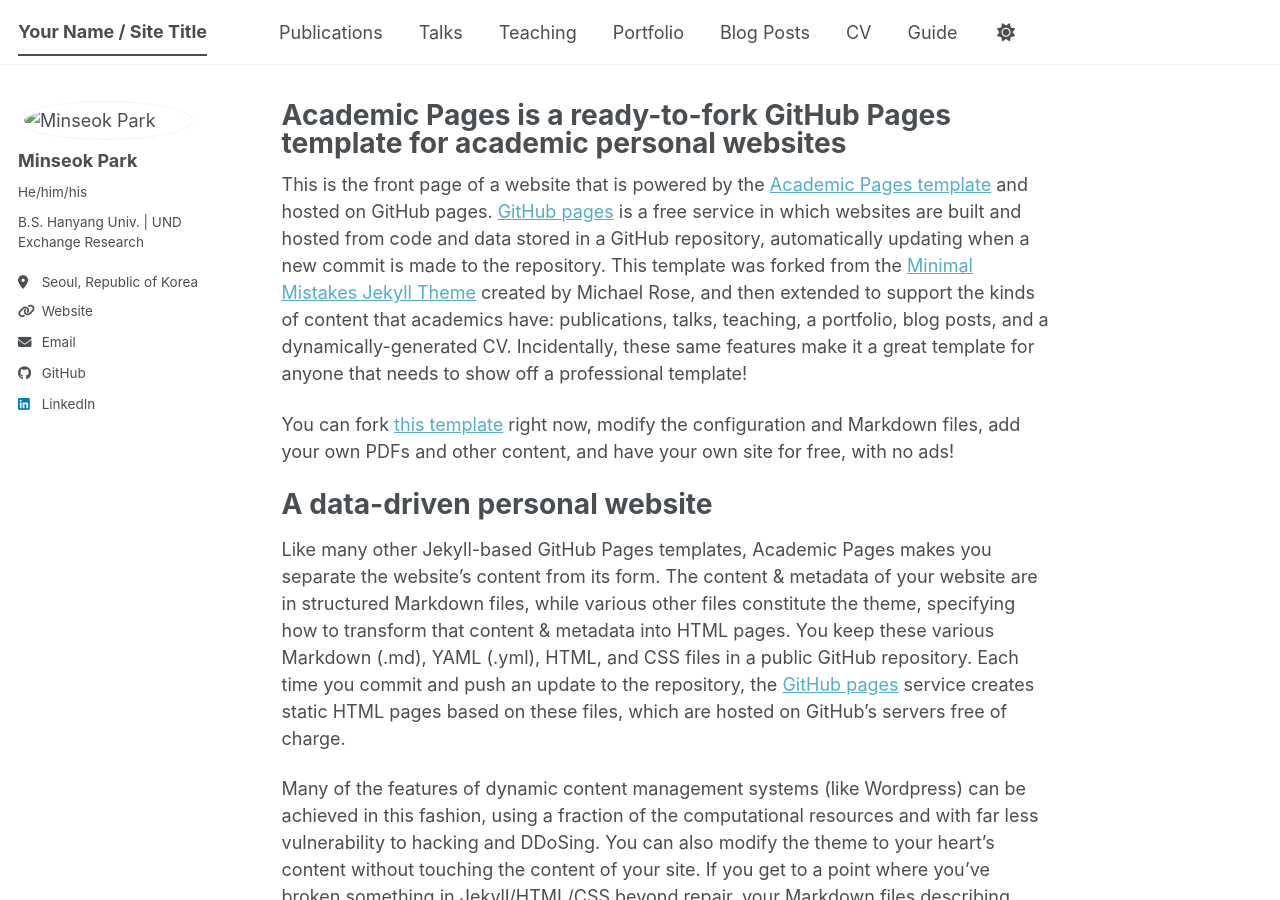
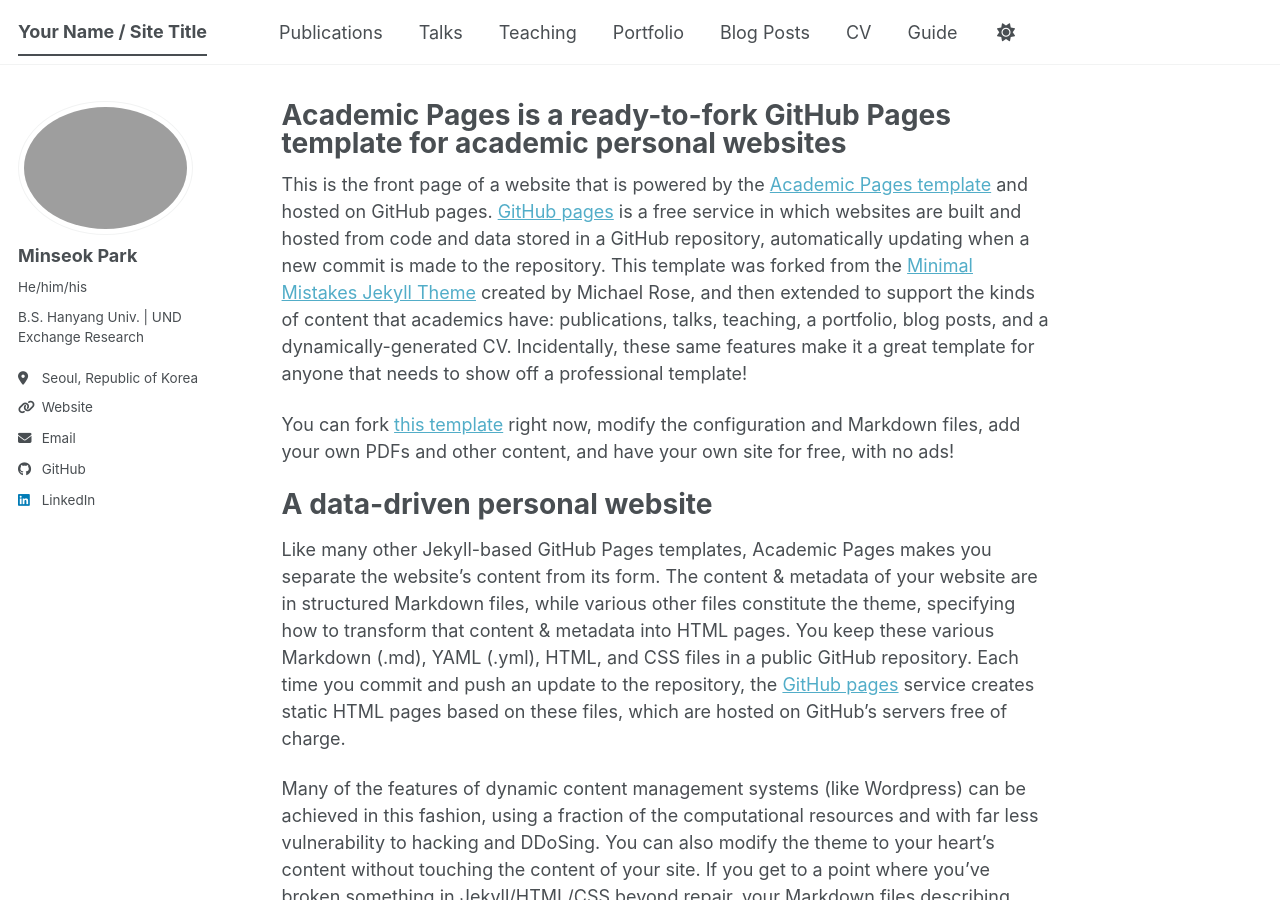
Before and after one commit to minseok-85/minseok-85.github.io, a Jekyll site: the page built from _pages/about.md, in a window 1280 px wide and 900 px high. Built offline with Jekyll 4.4.1, drawn with Linux system fonts in a browser that asks for light colours; a script bundle is joined from its source files by our own code; library files that are not in the unit come from our copies.

Commit message:
Update author avatar image in config file

```diff
--- a/_config.yml
+++ b/_config.yml
@@ -23,7 +23,7 @@
 #               Additional customization can be done by editing /_includes/author-profile.html
 author:
   # Biographic information
-  avatar           : "images/profile.png"
+  avatar           : "images/Minseok_Park_25.png"
   name             : "Minseok Park"
   pronouns         : "He/him/his"
   bio              : "B.S. Hanyang Univ. | UND Exchange Research"
```
